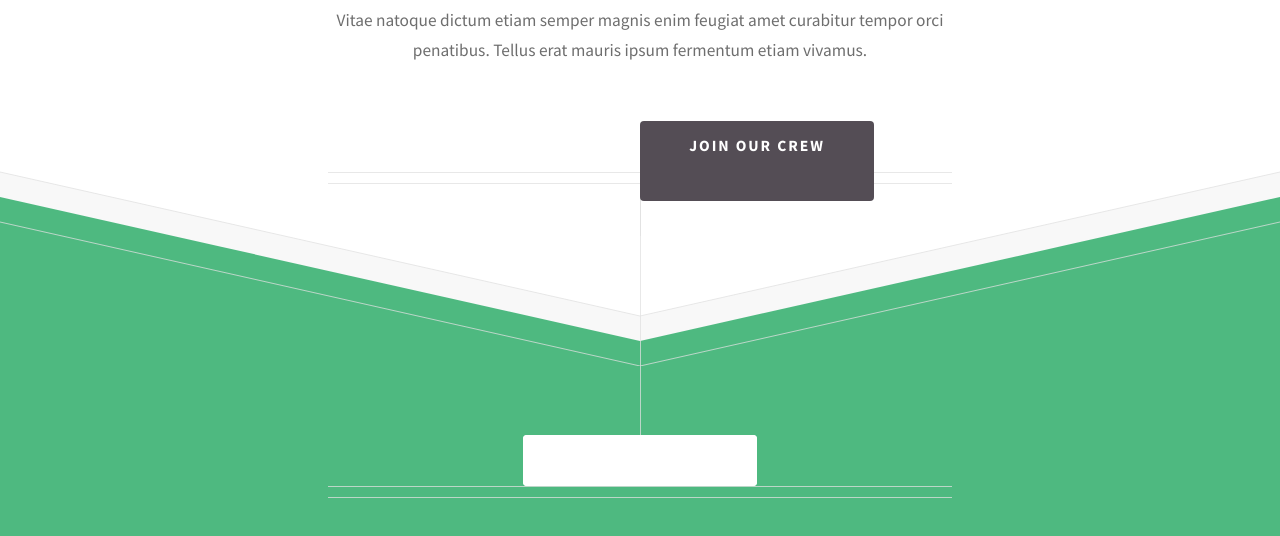
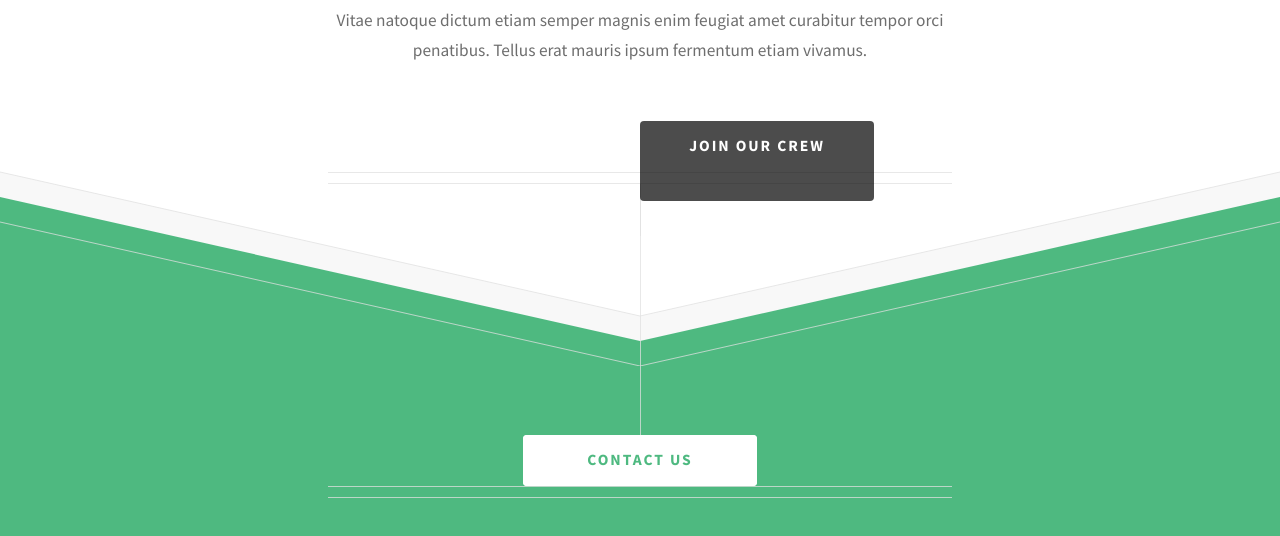
Before and after one commit to hgxmiami/html5, a plain HTML site: page index.html in a window 1280 px wide. Shown: the part 2040-2576 px from the top of the page. Drawn offline with Linux system fonts and the light colour scheme.

Commit message:
final update
final update

```diff
--- a/assets/css/main.css
+++ b/assets/css/main.css
@@ -3152,7 +3152,7 @@
     display: block;
     position: fixed;
     height: 10%;
-    width: 10%
-    background: black;
+    width: 10%;
+    background: rgba(0,0,0,0.7);
 
 }
--- a/index.html
+++ b/index.html
@@ -225,7 +225,7 @@
 		<!-- Footer -->
 			<div id="footer">
 				<div class="container 75%">
-                    <input type="button" onclick= "show()"></input>
+                    <input type="submit" value="Contact Us" onclick="show()" />
 
 					<header class="major last">
 						<h2>Questions or comments?</h2>
```
